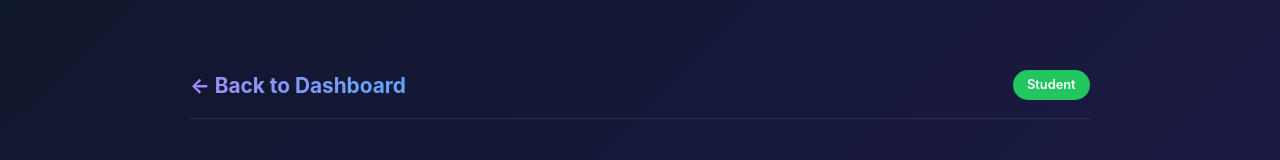
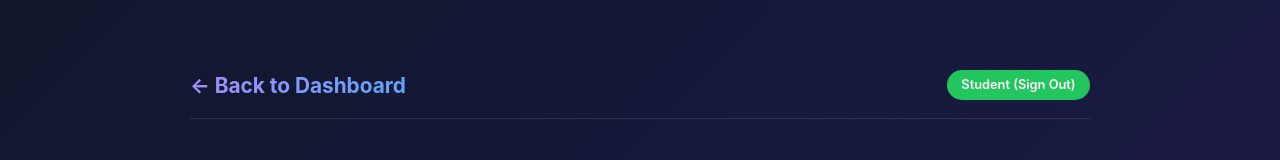
Before and after one commit to anandkpvt18-wq/student-management-system, a Next.js app in the folder frontend/: page /dashboard/courses in a window 1280 px wide. Shown: the part 148-308 px from the top of the page. Built offline with nearby package versions, Linux system fonts and the light colour scheme; no server answers; sample sign-in values are in the browser's storage.

Commit message:
Standardize Student profile button and sign-out logic

```diff
--- a/frontend/src/app/dashboard/courses/page.js
+++ b/frontend/src/app/dashboard/courses/page.js
@@ -47,7 +47,18 @@ export default function MyCourses() {
       <div className="dashboard-container">
         <nav className="dashboard-nav">
           <Link href="/dashboard" className="nav-logo">&larr; Back to Dashboard</Link>
-          <div className="role-badge" style={{ background: '#22c55e' }}>Student</div>
+          <div style={{ display: 'flex', alignItems: 'center', gap: '1rem' }}>
+            <div className="role-badge"
+                 style={{ background: '#22c55e', cursor: 'pointer' }}
+                 onClick={() => {
+                   if(confirm('Do you want to sign out?')) {
+                     localStorage.removeItem('user');
+                     window.location.href = '/auth/signin';
+                   }
+                 }}>
+              Student (Sign Out)
+            </div>
+          </div>
         </nav>
 
         <div className="dashboard-welcome" style={{ display: 'flex', justifyContent: 'space-between', alignItems: 'center', marginBottom: '3rem' }}>
```
